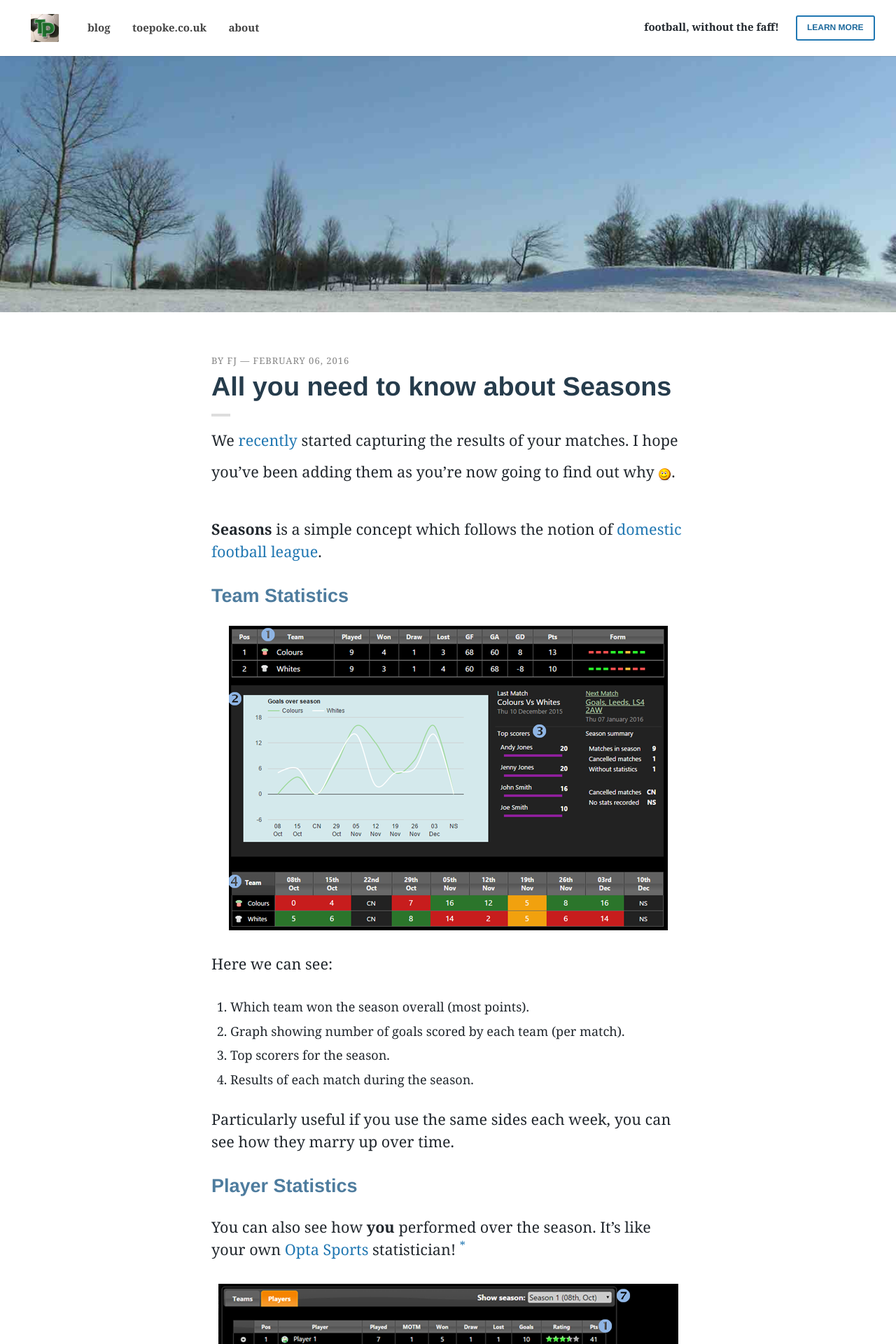
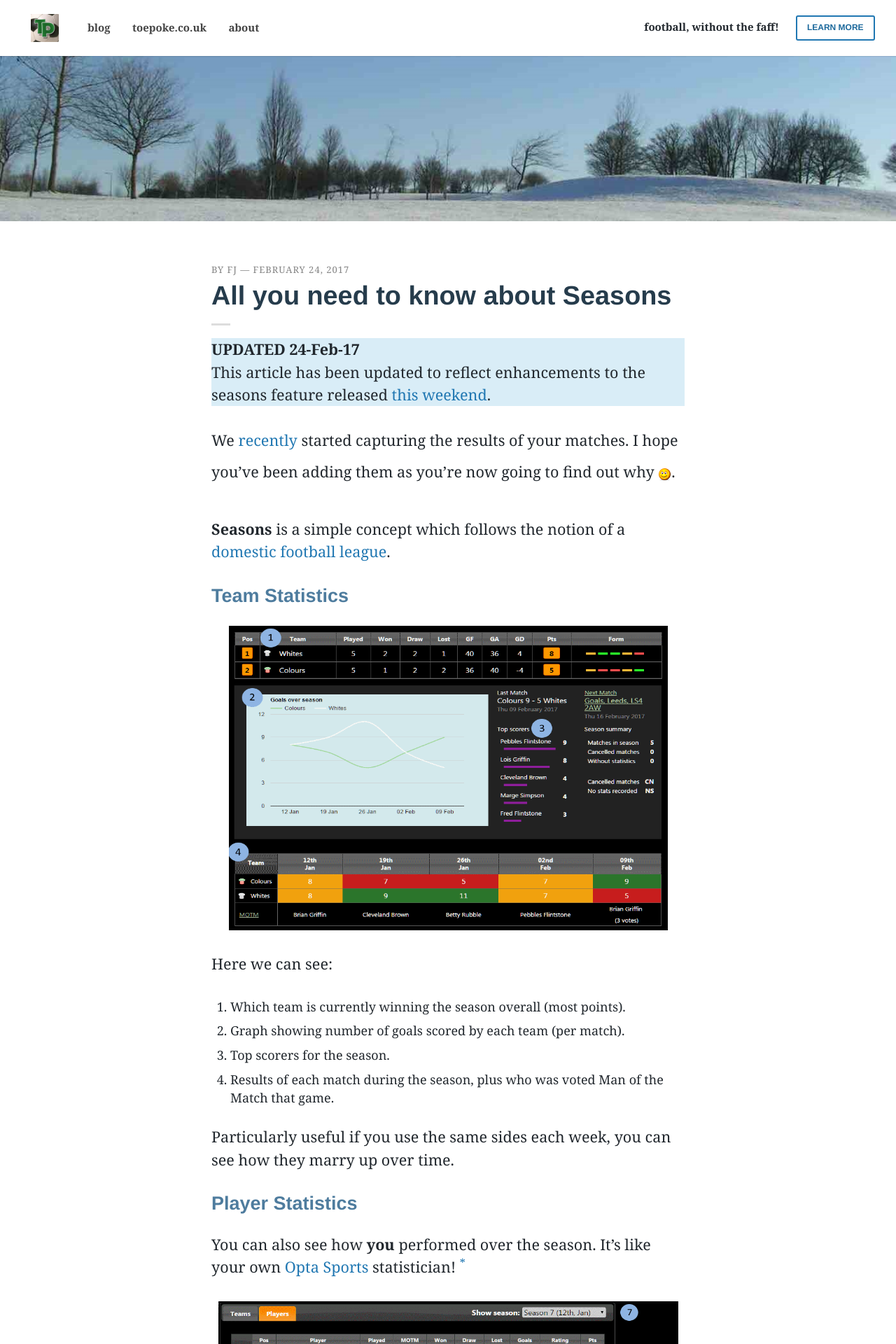
Before and after one commit to toepoke/toepoke.github.io, a Jekyll site: the page built from _posts/2016/2016-02-06-seasons.md, in a window 1280 px wide. Shown: the top 1920 px of the page at 70% size. Built offline with Jekyll 4.4.1, drawn with Linux system fonts in a browser that asks for light colours; some web fonts are replaced; comment, search, counter and statistics services are not loaded; some of the changed text lies outside the part shown.

Commit message:
Updated seasons article to reflect changes.

```diff
--- a/_posts/2016/2016-02-06-seasons.md
+++ b/_posts/2016/2016-02-06-seasons.md
@@ -3,7 +3,7 @@
 
 title: "All you need to know about Seasons"
 # subtitle: "What's in the box"
-date: 2016-02-06 09:00:00
+date: 2017-02-24 09:00:00
 tags: [toepoke, feature]
 comments: true
 cover_image: snow-scene.jpg
@@ -24,10 +24,16 @@
 	}
 </style>
 
+<p class="info">
+	<strong>UPDATED 24-Feb-17</strong><br/>
+	This article has been updated to reflect enhancements to the seasons feature released
+	<a href="https://toepoke.co.uk/about.aspx/change-log?version=1.2.0022">this weekend</a>.
+</p>
+
 We [recently](https://toepoke.co.uk/about.aspx/change-log?version=1.2.0012) started capturing the results of your matches.
 I hope you've been adding them as you're now going to find out why <img src="/images/smile.png" alt="smile" title="smile" />.
 
-**Seasons** is a simple concept which follows the notion of [domestic football league](https://en.wikipedia.org/wiki/Domestic_association_football_season).
+**Seasons** is a simple concept which follows the notion of a [domestic football league](https://en.wikipedia.org/wiki/Domestic_association_football_season).
 
 ## Team Statistics
 
@@ -35,10 +41,10 @@
 
 Here we can see:
 
-1. Which team won the season overall (most points).
+1. Which team is currently winning the season overall (most points).
 2. Graph showing number of goals scored by each team (per match).
 3. Top scorers for the season.
-4. Results of each match during the season.
+4. Results of each match during the season, plus who was voted Man of the Match that game.
 
 Particularly useful if you use the same sides each week, you can see how they marry up over time.
 
@@ -50,17 +56,19 @@
 
 As you can see, there's a lot of information here!
 
-1. Which player gained the <a href="https://toepoke.co.uk/about.aspx/glossary#mvp">Most Valuable Player</a> award.
-2. Player form at a glance, how many did you win, lose or draw.
+1. Are you in line for the <a href="https://toepoke.co.uk/about.aspx/glossary#mvp">Most Valuable Player</a> award?
+2. Your form at a glance, how many did you win, lose or draw.
 3. How many times you appeared on each team.
-4. Player ratings, as voted by your team mates.
-5. Match by match breakdown of your performance, including:
+4. Your ratings, as voted by your team mates.
+5. Your match by match breakdown of your performance, including:
 	- Team you played on.
 	- How many goals you scored.
 	- Points awarded for the match.
 6. [Breakdown of your match points](#how-points-are-calculated).
 7. View stats from previous seasons.
-	- [toepoke](https://toepoke.co.uk) stores the last 3 months of data.  The number of past seasons you can view is determined by the [size of your season](#season-size).
+	- [toepoke](https://toepoke.co.uk) stores the last 3 months of data.  Therefore, the number of past seasons you can see is determined by the [size of your season](#season-size).
+8. Your badges; a <img src="/images/posts/2017/red-badge.png" width="16" height="15" alt="red [star] badge" title="red [star] badge" /> badge shows you won	<i>Man of the Match</i> for that game, an <img src="/images/posts/2017/amber-badge.png" width="16" height="15" alt="amber [star] badge" title="amber [star] badge" /> badge shows you were voted, but didn't win.
+9. Proud of your performance? Share on [twitter](https://twitter.com), [facebook](https://facebook.com) and [google+](https://plus.google.com).
 
 
 
@@ -100,7 +108,7 @@
 			<td>MOTM</td>
 			<td>1</td>
 			<td>
-				<strong>1</strong> point for being awarded <a href="https://toepoke.co.uk/about.aspx/glossary#motm">Man of the Match</a>.
+				<strong>1</strong> point for being awarded <a href="https://toepoke.co.uk/about.aspx/glossary#MOTM">Man of the Match</a>.
 			</td>
 		</tr>
 		<tr>
@@ -122,6 +130,13 @@
 			<td>0</td>
 			<td>
 				<strong>zero</strong> points are awarded if <i>your</i> team losses.
+			</td>
+		</tr>
+		<tr>
+			<td>Voting bonus</td>
+			<td>1</td>
+			<td>
+				You get an extra bonus point for adding ratings and voting for the <i>Man of the Match</i> after each game.
 			</td>
 		</tr>
 	</tbody>
--- a/assets/tp-blog.css
+++ b/assets/tp-blog.css
@@ -16,6 +16,9 @@
 }
 h3 {
 	color: #6DAFE0;
+}
+.info {
+	background-color: #d9edf7;
 }
 .footnote {
 	font-size: small;
```
Also changed, not shown: other parts of _posts/2016/2016-02-06-seasons.md (+2 -2 lines), images/cover/snow-scene.jpg, images/posts/2016/2016-01-03-player-stats.png, images/posts/2016/2016-01-03-team-stats.png, images/posts/2017/amber-badge.png (added), images/posts/2017/red-badge.png (added), 2 other files.
